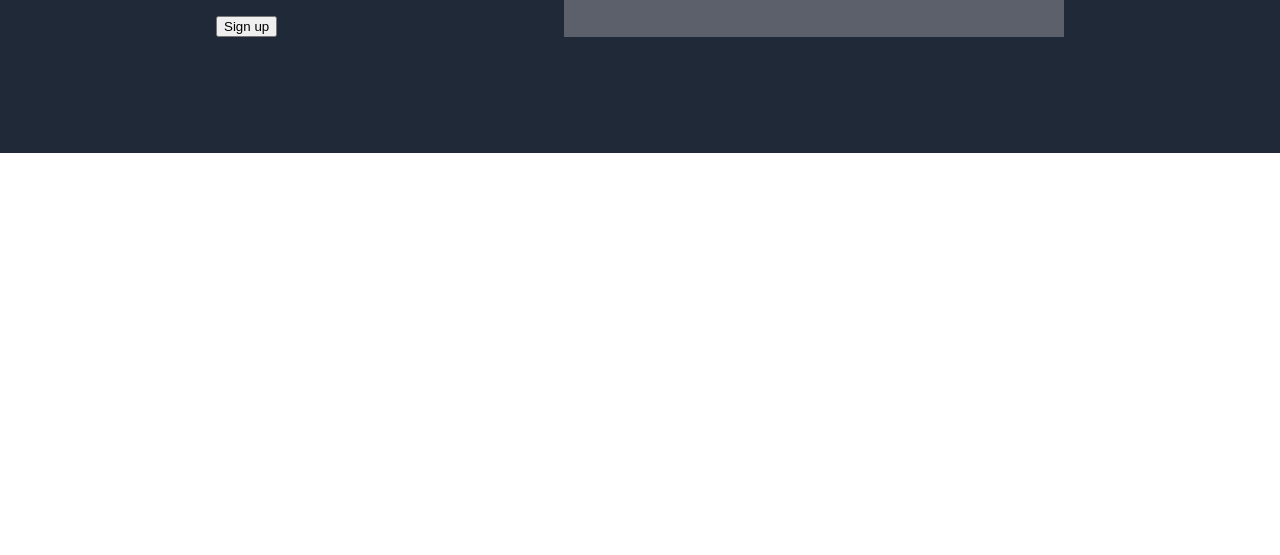
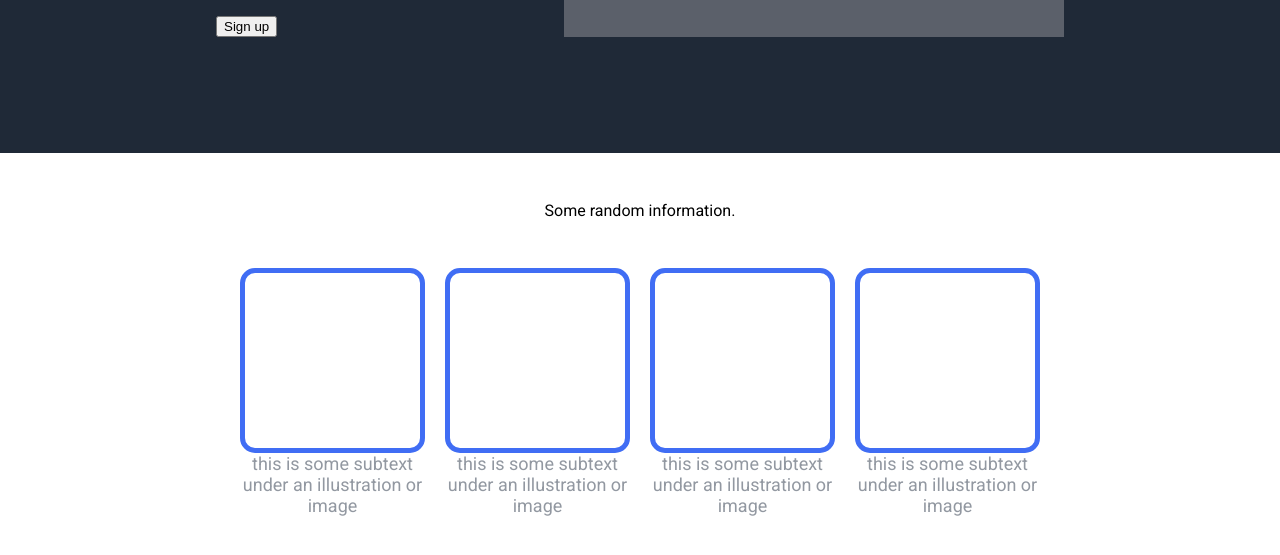
Before and after one commit to nobbmaestro/odin-landing-page, a plain HTML site: page index.html in a window 1280 px wide. Shown: the part 357-912 px from the top of the page. Drawn offline with Linux system fonts and the light colour scheme.

Commit message:
added first content row

```diff
--- a/css/content.css
+++ b/css/content.css
@@ -3,9 +3,8 @@
     display: flex;
     flex-direction: column;
     justify-content: space-between;
-    /* padding: 0px 200px; */
 }
-.row {
+.content .row {
     display: flex;
     justify-content: center;
     align-items: center;
@@ -13,10 +12,40 @@
     min-height: 300px;
 }
 
-.container {
+.content .container {
     flex: 1;
     display: flex;
     align-items: center;
     max-width: 800px;
     margin: auto;
 }
+
+.first {
+    flex-direction: column;
+    justify-content: space-between;
+}
+
+.row .container .list {
+    width: 100%;
+    display: flex;
+    justify-content: space-between;
+    align-items: center;
+    flex-wrap: wrap;
+}
+
+.row .container .item {
+    display: flex;
+    flex-direction: column;
+    justify-content: center;
+    align-items: center;
+    text-align: center;
+    width: 185px;
+    margin: 48px 0px;
+}
+
+.item-tmp-img {
+    border: 5px solid rgb(64, 109, 244);
+    border-radius: 15px;
+    width: 175px;
+    height: 175px;
+}
--- a/index.html
+++ b/index.html
@@ -56,7 +56,27 @@
     <div class="content">
         <div class="row">
             <div class="container first">
-
+                <div class="font4">
+                    Some random information.
+                </div>
+                <div class="list">
+                    <div class="item font3">
+                        <div class="item-tmp-img"></div>
+                        this is some subtext under an illustration or image
+                    </div>
+                    <div class="item font3">
+                        <div class="item-tmp-img"></div>
+                        this is some subtext under an illustration or image
+                    </div>
+                    <div class="item font3">
+                        <div class="item-tmp-img"></div>
+                        this is some subtext under an illustration or image
+                    </div>
+                    <div class="item font3">
+                        <div class="item-tmp-img"></div>
+                        this is some subtext under an illustration or image
+                    </div>
+                </div>
             </div>
         </div>
 
@@ -68,11 +88,8 @@
 
         <div class="row">
             <div class="card">
-                <div class="container">
 
-                </div>
             </div>
-
         </div>
     </div>
 
```
